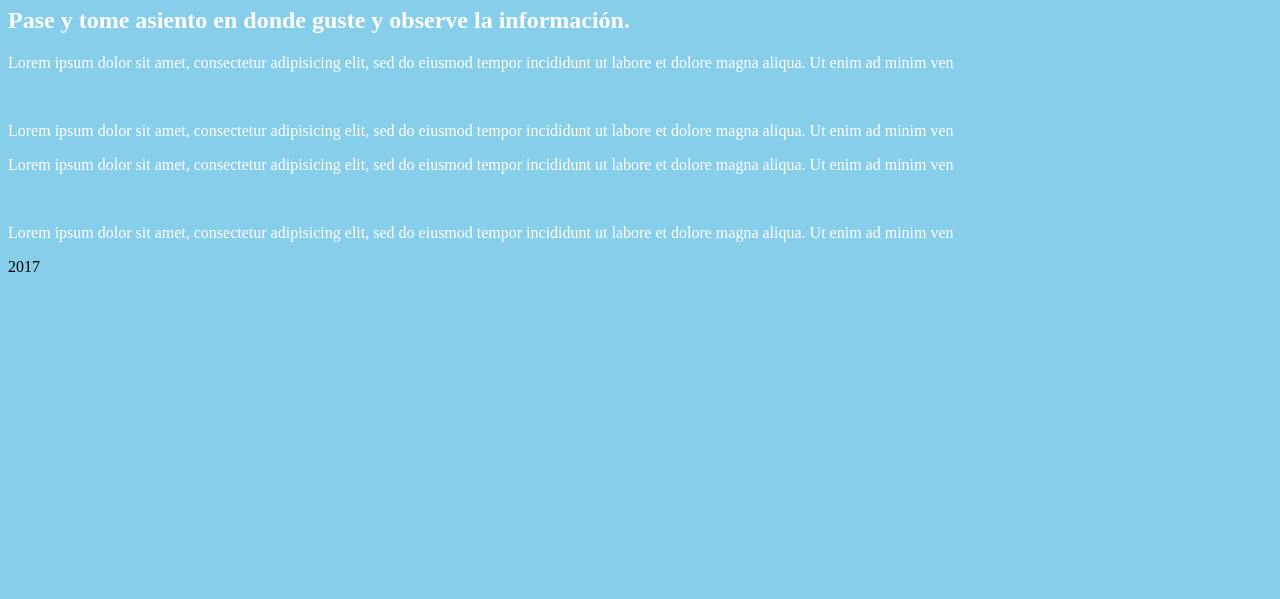
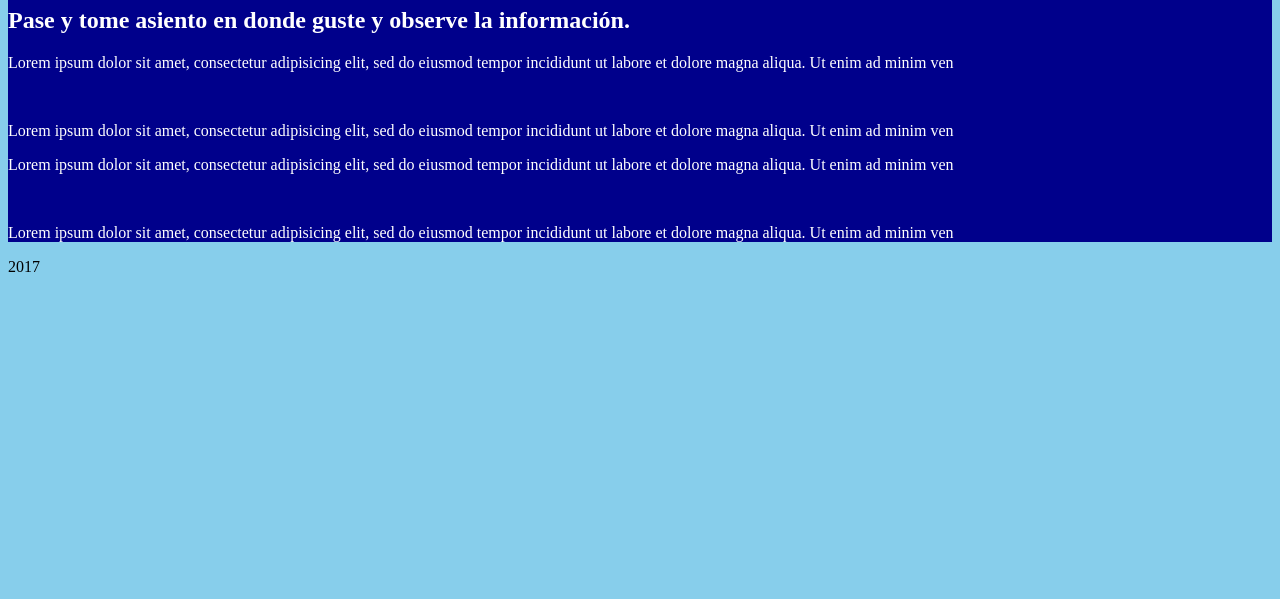
Before and after one commit to ReyesRichard/Aprendiendo-Sass-y-Pug, a plain HTML site: page index.html in a window 1280 px wide. Shown: the part 201-800 px from the top of the page. Drawn offline with Linux system fonts and the light colour scheme.

Commit message:
Se agrega cambio en el estilo general

```diff
--- a/_css/style.css
+++ b/_css/style.css
@@ -1,2 +1,3 @@
 body{background: skyblue}
 h1,h2,h3,p{color:white;}
+div{background: darkblue}
```
